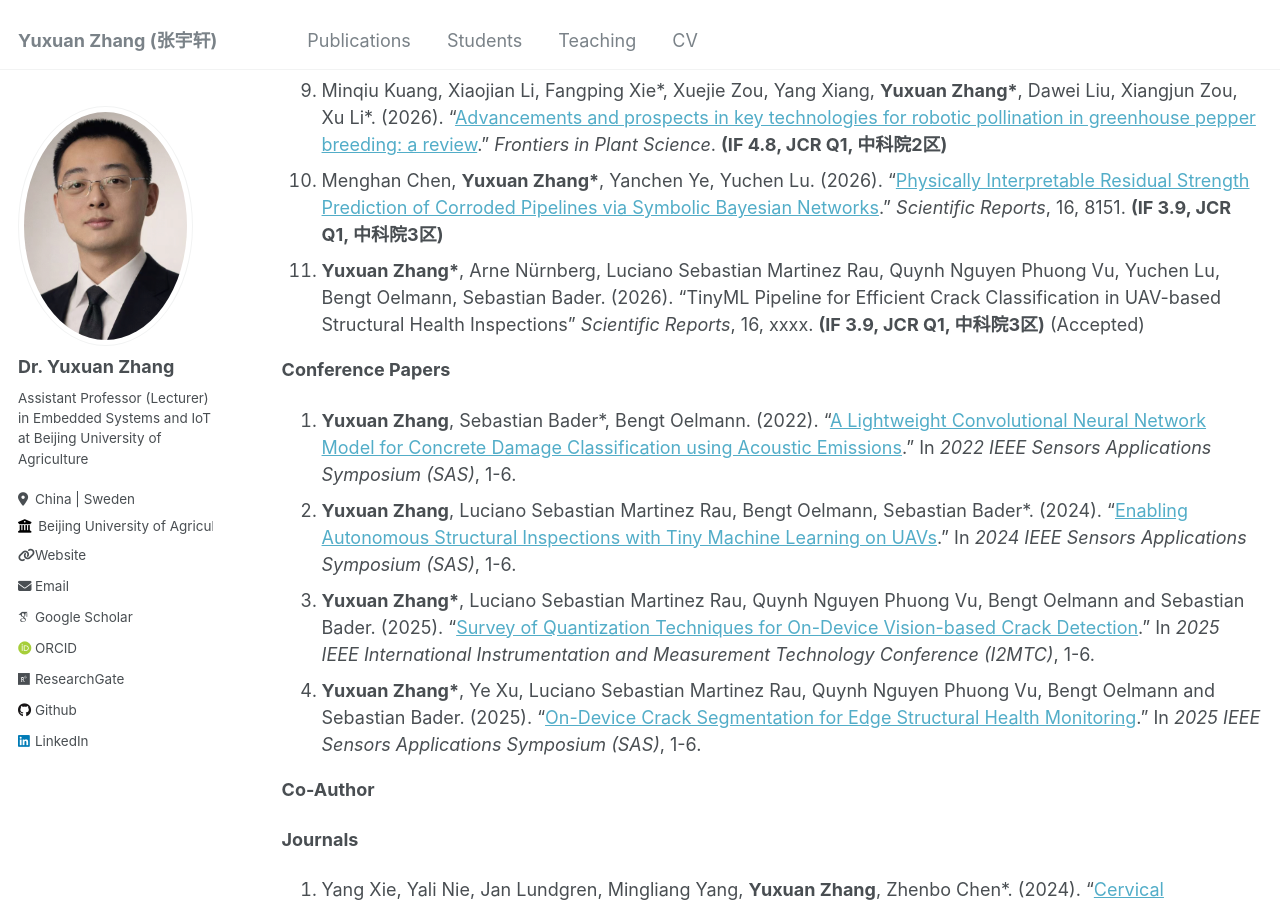
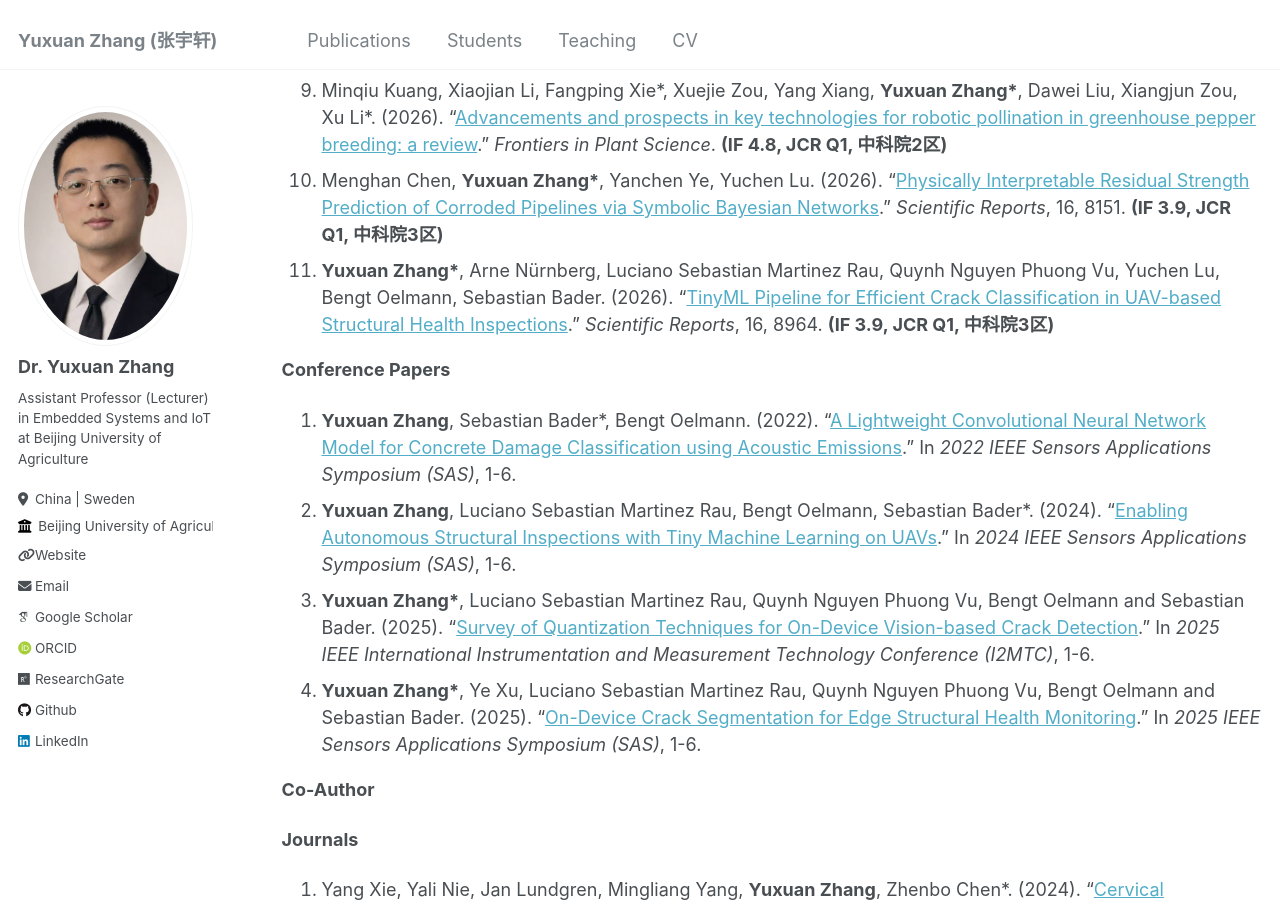
Before and after one commit to YuxuanZhang-96/YuxuanZhang-96.github.io, a Jekyll site: the page built from _pages/cv.md, in a window 1280 px wide and 900 px high, scrolled down 1521 px. Built offline with Jekyll 4.4.1, drawn with Linux system fonts in a browser that asks for light colours; some web fonts are replaced.

Commit message:
Update cv.md

```diff
--- a/_pages/cv.md
+++ b/_pages/cv.md
@@ -47,7 +47,7 @@ __Journal Papers__
 8. Minqiu Kuang, Xuejie Zou, Fangping Xie\*, Xiaojian Li, Shang Chen, Dawei Liu, __Yuxuan Zhang\*__, Sebastian Bader, Xiangjun Zou, Xu Li\*. (2026). "[DDM-YOLO: A lightweight oriented detection model for mature daylily fruits in complex environments](https://doi.org/10.1007/s44443-026-00559-z)." _Journal of King Saud University Computer and Information Sciences_. __(IF 6.1, JCR Q1, 中科院2区)__
 9. Minqiu Kuang, Xiaojian Li, Fangping Xie\*, Xuejie Zou, Yang Xiang, __Yuxuan Zhang\*__, Dawei Liu, Xiangjun Zou, Xu Li\*. (2026). "[Advancements and prospects in key technologies for robotic pollination in greenhouse pepper breeding: a review](https://www.frontiersin.org/journals/plant-science/articles/10.3389/fpls.2026.1778541/abstract)." _Frontiers in Plant Science_. __(IF 4.8, JCR Q1, 中科院2区)__
 10. Menghan Chen, __Yuxuan Zhang\*__, Yanchen Ye, Yuchen Lu. (2026). "[Physically Interpretable Residual Strength Prediction of Corroded Pipelines via Symbolic Bayesian Networks](https://www.nature.com/articles/s41598-026-41914-4)." _Scientific Reports_, 16, 8151. __(IF 3.9, JCR Q1, 中科院3区)__
-11. __Yuxuan Zhang\*__, Arne Nürnberg, Luciano Sebastian Martinez Rau, Quynh Nguyen Phuong Vu, Yuchen Lu, Bengt Oelmann, Sebastian Bader. (2026). "TinyML Pipeline for Efficient Crack Classification in UAV-based Structural Health Inspections" _Scientific Reports_, 16, xxxx. __(IF 3.9, JCR Q1, 中科院3区)__ (Accepted)
+11. __Yuxuan Zhang\*__, Arne Nürnberg, Luciano Sebastian Martinez Rau, Quynh Nguyen Phuong Vu, Yuchen Lu, Bengt Oelmann, Sebastian Bader. (2026). "[TinyML Pipeline for Efficient Crack Classification in UAV-based Structural Health Inspections](https://www.nature.com/articles/s41598-026-43534-4)." _Scientific Reports_, 16, 8964. __(IF 3.9, JCR Q1, 中科院3区)__
 
 __Conference Papers__
 1. __Yuxuan Zhang__, Sebastian Bader\*, Bengt Oelmann. (2022). "[A Lightweight Convolutional Neural Network Model for Concrete Damage Classification using Acoustic Emissions](https://ieeexplore.ieee.org/document/9881386)." In _2022 IEEE Sensors Applications Symposium (SAS)_, 1-6.
```
